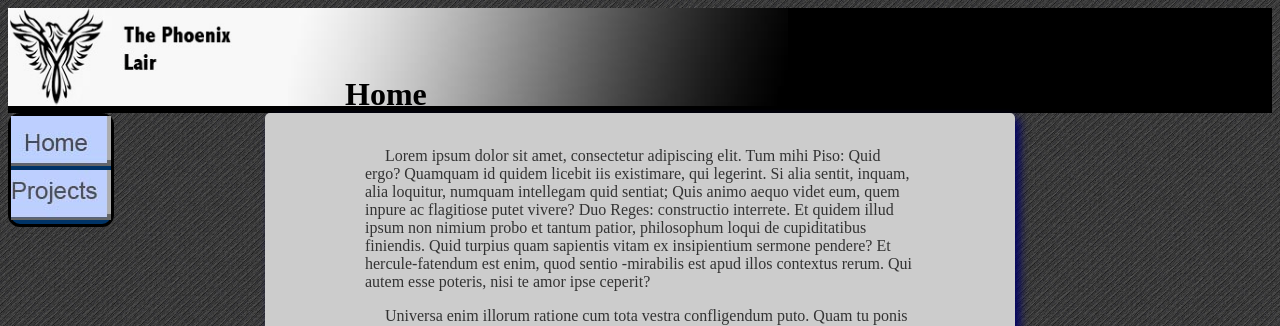
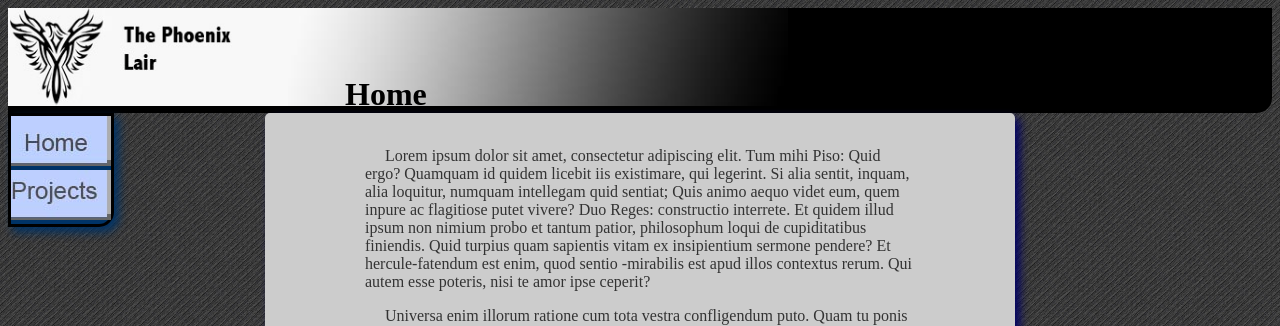
Before and after one commit to phoenix2108/phoenix2108.github.io, a PHP site: page / in a window 1280 px wide. Shown: the top 326 px of the page. Run offline with PHP 8.4, Linux system fonts and the light colour scheme.

Commit message:
border + shadow touchup

```diff
--- a/StyleSheet.css
+++ b/StyleSheet.css
@@ -21,11 +21,13 @@
 		height: 100px;
 		margin: 0 auto;
 
+
 		}
 	  #underBanner{
 	  	height: 105px;
 		margin: 0 auto;
 		background-color:#000;
+		border-bottom-right-radius: 15px;
 	  }
 	  #menu{
 		border: solid 3px;
@@ -34,8 +36,9 @@
 		float: left;
 		background-color:#003366;
 		position:fixed;
-		border-radius: 12px;
-	  }
+		border-bottom-right-radius: 15px;
+		box-shadow: 5px 5px 10px #036;
+		}
 	  #text{
 	  	width: 550px;
 		margin: 0 auto;
```
